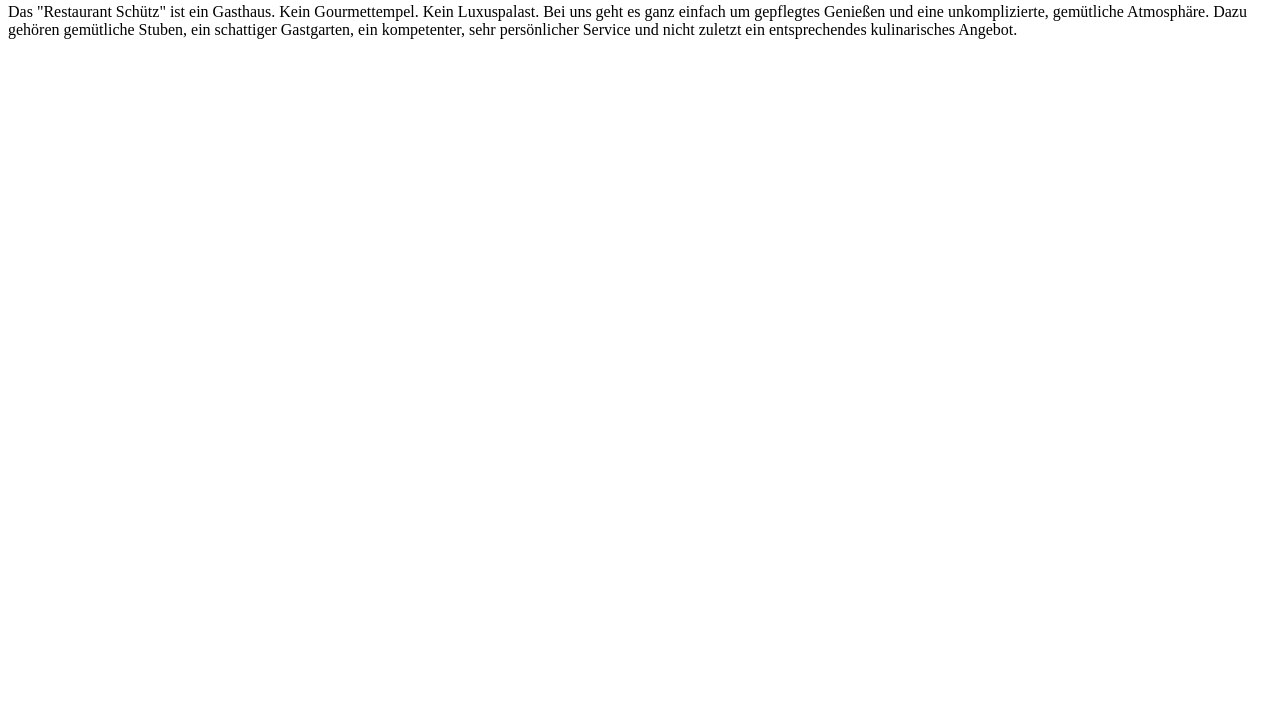
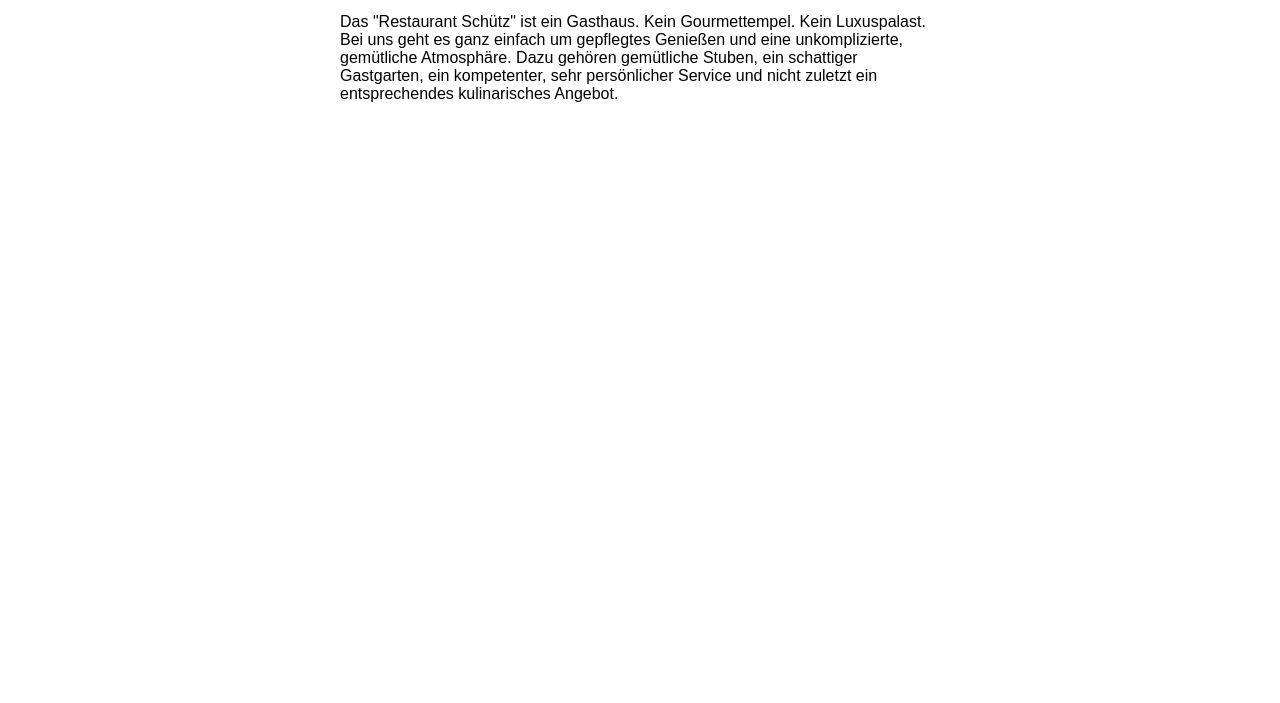
Before and after one commit to danielgumprecht/schuetz-web-recreate, a plain HTML site: page index.html in a window 1280 px wide. Shown: the part 97-800 px from the top of the page. Drawn offline with Linux system fonts and the light colour scheme.

Commit message:
Update index.html

```diff
--- a/index.html
+++ b/index.html
@@ -6,7 +6,7 @@
 
 </head>
 
-<body>
+<body style="margin: auto; width: 600px; font-family: Arial;">
 
 <h1>Restaurant Schütz</h1>
 
```
